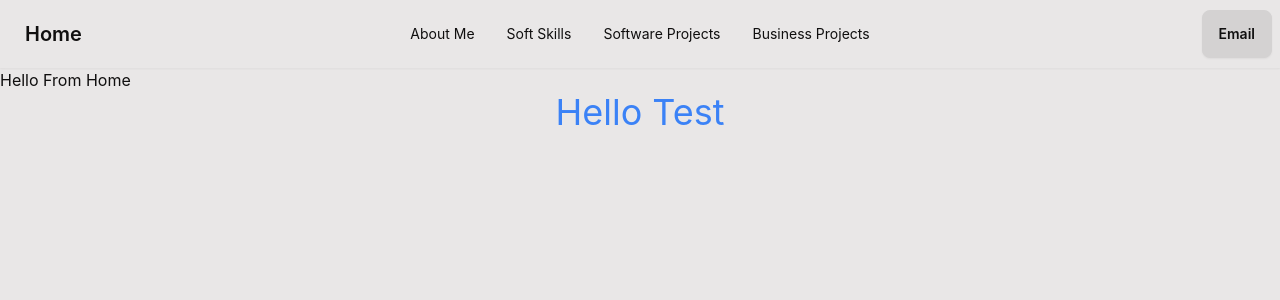
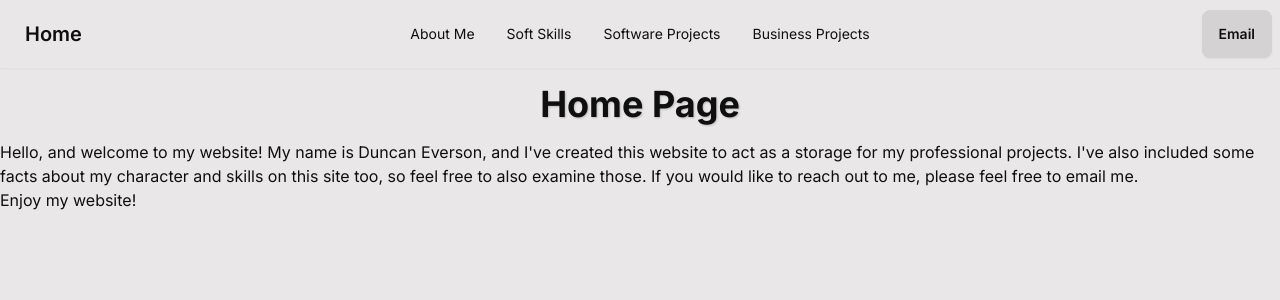
Before and after one commit to DEusername/Personal-Website, a React (Create React App) app in the folder website/: page / in a window 1280 px wide. Shown: the top 300 px of the page. Built offline with nearby package versions, Linux system fonts and the light colour scheme.

Commit message:
added text and adjusted fonts for website.

```diff
--- a/website/public/index.html
+++ b/website/public/index.html
@@ -5,7 +5,9 @@
   <meta charset="utf-8" />
   <meta name="viewport" content="width=device-width, initial-scale=1" />
 
-  <title>About Duncan Everson</title>
+  <link href="https://fonts.googleapis.com/css2?family=Inter:wght@400;500;600;700&display=swap" rel="stylesheet">
+
+  <title>Duncan Everson</title>
 </head>
 
 <body>
--- a/website/src/DirPages/DirHome/home.js
+++ b/website/src/DirPages/DirHome/home.js
@@ -1,8 +1,27 @@
 function Home() {
     return (
         <div>
-            <h1>Hello From Home</h1>
+            <div>
+                <h1 className="text-center font-bold text-shadow-sm text-4xl m-4">Home Page</h1>
+            </div>
+
+            {/* This will be a carousel or whatever it is called of pictures of me. */}
+
+            <div>
+                <p>
+                    Hello, and welcome to my website! My name is Duncan Everson, and I've created this
+                    website to act as a storage for my professional projects. I've also included
+                    some facts about my character and skills on this site too, so feel free to
+                    also examine those. If you would like to reach out to me, please feel free to
+                    email me.
+                </p>
+
+                <p>
+                    Enjoy my website!
+                </p>
+            </div>
         </div>
+
     );
 }
 
--- a/website/src/index.css
+++ b/website/src/index.css
@@ -1,6 +1,5 @@
 body {
-    margin: 0;
-    font-family: -apple-system, BlinkMacSystemFont, 'Segoe UI', 'Roboto', 'Oxygen',
+    font-family: 'Inter', 'Roboto', -apple-system, BlinkMacSystemFont, 'Segoe UI', 'Oxygen',
         'Ubuntu', 'Cantarell', 'Fira Sans', 'Droid Sans', 'Helvetica Neue',
         sans-serif;
     -webkit-font-smoothing: antialiased;
@@ -12,6 +11,10 @@ code {
         monospace;
 }
 
+.text-shadow-sm {
+    text-shadow: 1px 1px 2px rgba(0, 0, 0, 0.20);
+}
+
 @tailwind base;
 @tailwind components;
 @tailwind utilities;
--- a/website/src/index.js
+++ b/website/src/index.js
@@ -8,9 +8,6 @@ const root = ReactDOM.createRoot(document.getElementById('root'));
 root.render(
     <React.StrictMode>
         <App />
-        <div>
-            <h1 className='text-center text-4xl text-blue-500'>Hello Test</h1>
-        </div>
     </React.StrictMode>
 );
 
```
